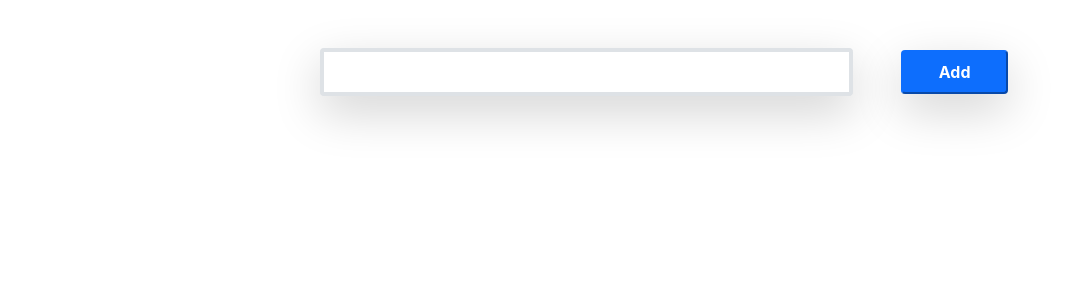
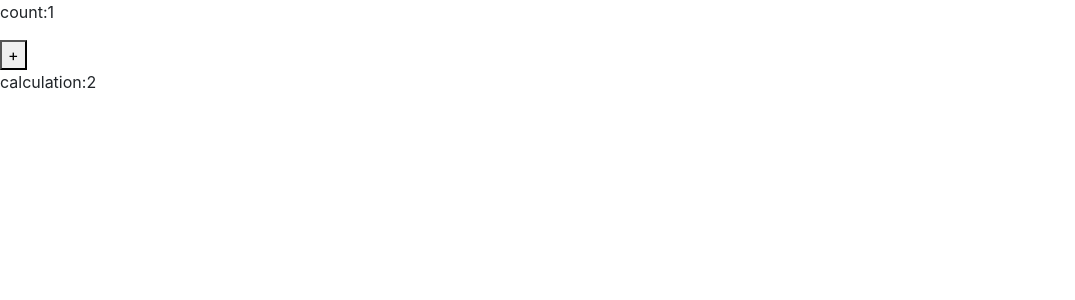
Before and after one commit to johnjeyavel/React-Home-Work, a React (Create React App) app: page / in a window 1280 px wide. Shown: the top 300 px of the page, without its empty margins (0-1075 px from the left). Built offline with nearby package versions, Linux system fonts and the light colour scheme.

Commit message:
my first commit

```diff
--- a/src/App.js
+++ b/src/App.js
@@ -1,17 +1,31 @@
 
-import Hook from "./home-work/hook";
+  import { useState, useEffect } from "react";
+
+function App() {
+
+const[count,setCount] = useState(1);
+const[calculation,setCalculation] = useState(0);
 
 
-function App() {
+useEffect(()=>{
+  setCalculation(() => count*2)
+},[count])
+
+
 
   return (
 
 <>
-<Hook/>
+<p>count:{count}</p>
+<button onClick={() => setCount((c) => c + 1) }>+</button>
+<p>calculation:{calculation}</p>
+</>
 
-</>
+
 
   );
 }
 
+
+
 export default App;
```
Also changed, not shown: src/home-work/mapfn.js (+7 -3 lines), 1 other file (tests, documents, lock files or other folders).
